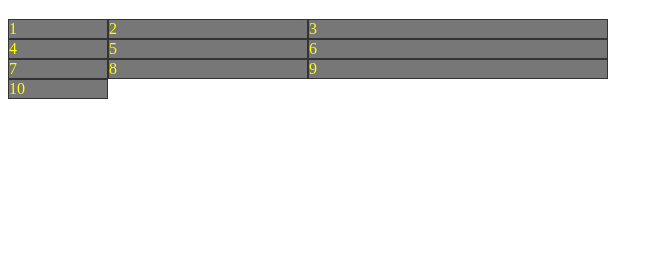
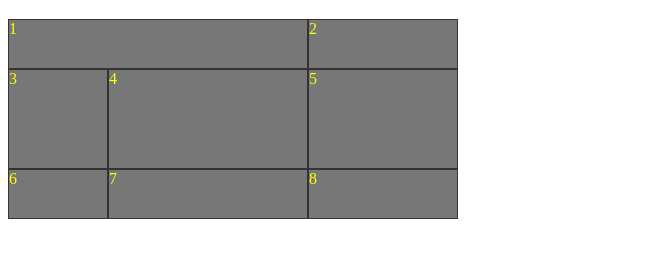
Before and after one commit to proabhishek/grid, a plain HTML site: page index.html in a window 1280 px wide. Shown: the part 61-318 px from the top of the page, without its empty margins (0-663 px from the left). Drawn offline with Linux system fonts and the light colour scheme.

Commit message:
grid next set of commands

```diff
--- a/index.html
+++ b/index.html
@@ -12,25 +12,35 @@
              display: grid;
              /* grid-auto-flow: row; */
              /* grid-auto-flow: column; */
-             grid-template-columns: 100px 200px 300px;
-             /* grid-template-rows: 200px 150px ; */
+             grid-template-columns: 100px 200px 150px;
+             grid-template-rows: 50px 100px 50px ;
              /* grid-template: 50px 100px / 200px 300px; */
-             /* grid-auto-rows: 75px 200px; */
-             grid-auto-columns: 50px 100px;
 
-         }
-         /* .item1{
+             /* grid-auto-rows: 50px 100px; */
+             /* grid-auto-columns: 50px 150px; */
+             /* grid-template-areas:
+                'header header header'
+                "sidebar content ."
+                "sidebar content .";
+             */
+        }
+         .item1{
+              grid-column-start: 1;
+              grid-column-end: -2;
 
          }
          .item2{
+             /* grid-area: sidebar; */
+             /* grid-column-start:2;
+             grid-column-end: 4; */
 
+         }
+        .item3{
+             /* grid-area: header; */
         }
-        .item3{
-
+        .item7{
+            /* grid-area: content; */
         }
-        .item4{
-
-        } */
     </style>
 </head>
 <body>
@@ -47,8 +57,14 @@
             <div class="item item7">7</div>
             <div class="item item8">8</div>
 
-            <div class="item item9">9</div>
+            <!-- <div class="item item9">9</div>
             <div class="item item10">10</div>
+
+            <div class="item item11">11</div>
+            <div class="item item12">12</div>
+
+            <div class="item item13">13</div>
+            <div class="item item14">14</div> -->
        </div>
 
 </body>
```
